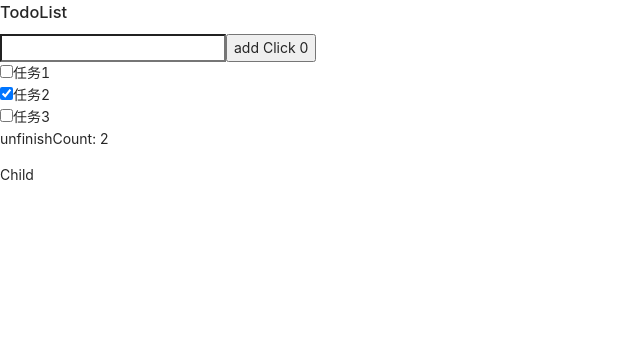
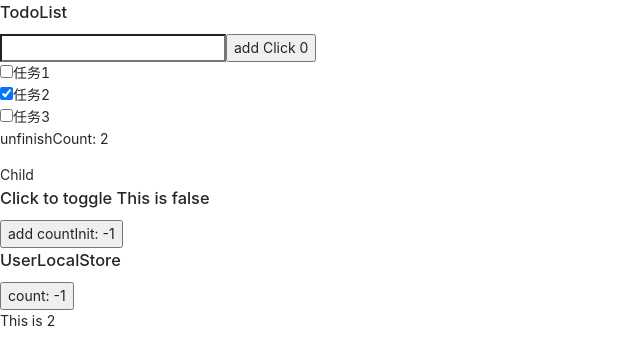
Before and after one commit to CharlesWongg/mobx_study, a React (Create React App) app: page / in a window 1280 px wide. Shown: the top 364 px of the page, without its empty margins (0-640 px from the left). Built offline with nearby package versions, Linux system fonts and the light colour scheme.

Commit message:
use useLocalStore

```diff
--- a/src/App.js
+++ b/src/App.js
@@ -1,13 +1,19 @@
-import React from "react";
+import React, { useState } from "react";
 
 import TodoList from "./pages/TodoList";
+import SmartTodo from './pages/SmartTodo'
+import UseLocalStore from "./pages/UseLocalStore";
 
 import todoStore from './stores/todoStore'
 
 function App() {
+  const [countInit, setCountInit] = useState(-1)
   return (
     <div>
       <TodoList todoStore={todoStore} />
+      <SmartTodo />
+      <button onClick={() => setCountInit(countInit + 1)}>add countInit: {countInit}</button>
+      <UseLocalStore init={countInit} />
     </div>
   );
 }
--- /dev/null
+++ b/src/pages/SmartTodo.js
@@ -0,0 +1,23 @@
+import React from 'react'
+import { useLocalStore, useObserver } from 'mobx-react'
+
+const SmartTodo = () => {
+    const todo = useLocalStore(() => ({
+        title: 'Click to toggle',
+        done: false,
+        toggle() {
+            todo.done = !todo.done
+        },
+        get emoji() {
+            return todo.done ? 'This is true' : 'This is false'
+        }
+    }))
+
+    return useObserver(() => (
+        <h3 onClick={todo.toggle}>
+            {todo.title} {todo.emoji}
+        </h3>
+    ))
+}
+
+export default SmartTodo
--- /dev/null
+++ b/src/pages/UseLocalStore.js
@@ -0,0 +1,27 @@
+import React from 'react'
+import { useLocalStore, useObserver } from 'mobx-react'
+
+const UseLocalStore = (props) => {
+    const countStore = useLocalStore(
+        () => ({
+            count: props.init ?? 0,
+            add() {
+                this.count = this.count + 1
+            },
+            get emoji() {
+                return this.count % 2 ? 'This is 2' : 'This is 1'
+            }
+        }),
+        props
+    )
+
+    return useObserver(() => (
+        <div className='border'>
+            <h3>UserLocalStore</h3>
+            <button onClick={countStore.add}>count: {countStore.count}</button>
+            <p>{countStore.emoji}</p>
+        </div>
+    ))
+}
+
+export default UseLocalStore
```
